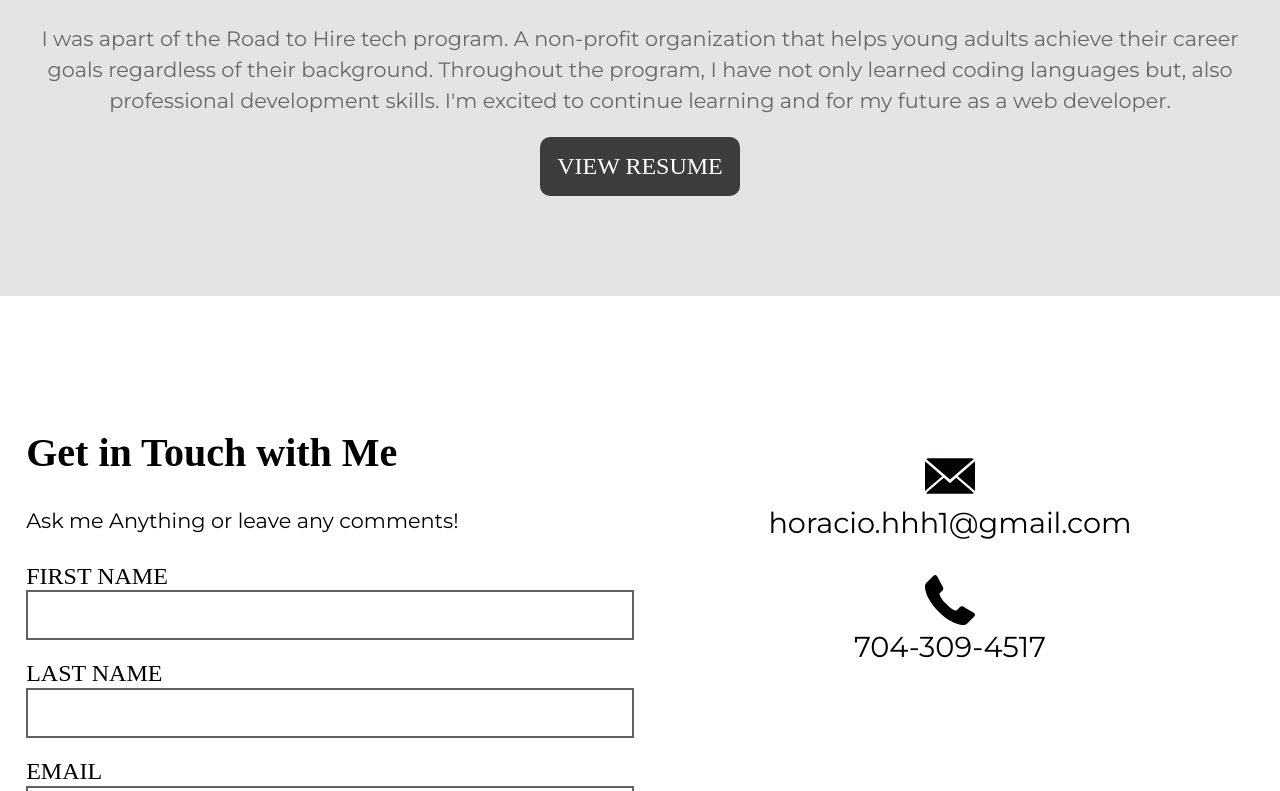
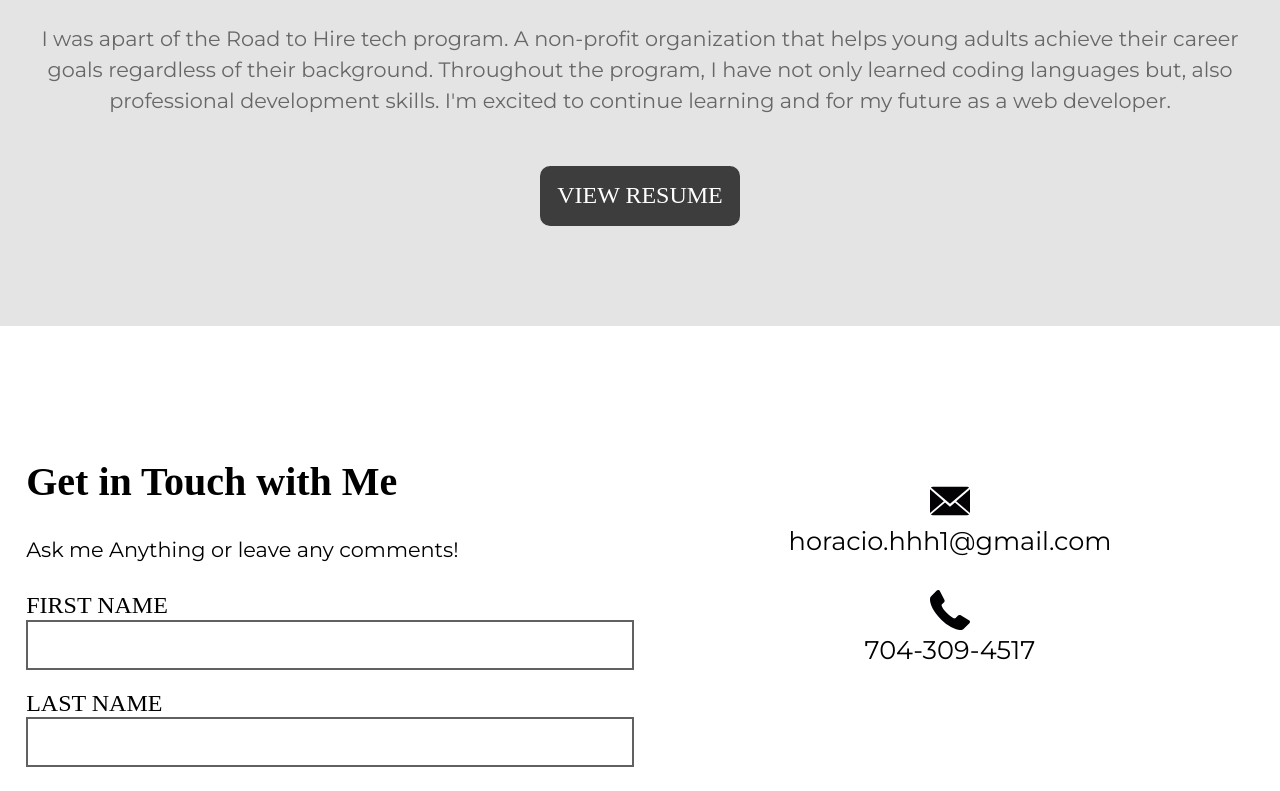
Before and after one commit to Hhernan6/personalPortfolio, a React (Create React App) app: page /Contact in a window 1280 px wide. Shown: the part 1680-2471 px from the top of the page. Built offline with nearby package versions, Linux system fonts and the light colour scheme; no server answers; a web font is replaced by a local one.

Commit message:
tweaking to contact and about

```diff
--- a/src/assets/partials/_About.scss
+++ b/src/assets/partials/_About.scss
@@ -47,7 +47,7 @@
       font-family: "Share", cursive;
       padding: 16px;
       border-radius: 10px;
-      margin: 0 auto;
+      margin: 50px auto 0 auto;
       display: block;
       &:hover {
         opacity: 0.9;
--- a/src/assets/partials/_contact.scss
+++ b/src/assets/partials/_contact.scss
@@ -5,10 +5,11 @@
   justify-content: space-around;
   flex-direction: column;
   height: 100%;
-  padding: 100px 20px;
+  padding: 100px 20px 20px 20px;
   @media (min-width: 760px) {
     flex-direction: row;
     justify-content: space-around;
+
   }
 
   &__form {
@@ -92,32 +93,35 @@
     height: auto;
     margin-top: 30px;
     a {
-      font-size: 1.8rem;
+      font-size: 1.6rem;
       color: black;
       font-family: 'Montserrat';
     }
     .contact-container__email-icon {
       background-image: url('img/mail-icon.svg');
       background-size: cover;
-      height: 50px;
-      width: 50px;
+      height: 40px;
+      width: 40px;
       margin: 5px auto;
     }
     .contact-container__phone-icon {
       background-image: url('img/phone-icon.svg');
       background-size: cover;
-      height: 50px;
-      width: 50px;
+      height: 40px;
+      width: 40px;
       margin: 5px auto;
 
     }
   }
   .elevator-btn {
-    margin: auto 0 0 auto;
+   margin: 40px 0 0 auto;
     height: 50px;
     width: 50px;
     cursor: pointer;
     background-size: cover;
     background-image: url('img/arrow.svg');
+    @media (min-width: 460px) {
+      margin: auto 0 0 auto;
+    }
   }
 }
--- a/src/components/Header/Header.js
+++ b/src/components/Header/Header.js
@@ -1,11 +1,6 @@
 import React from "react";
 
 const Header = () => {
-  // Get the navbar
-
-  // Get the offset position of the navbar
-
-  // Add the sticky class to the navbar when you reach its scroll position. Remove "sticky" when you leave the scroll position
   const stickyNavBar = () => {
     const navbar = document.getElementById("main-nav");
     const sticky = navbar.offsetTop;
@@ -19,21 +14,12 @@ const Header = () => {
 
   const toggleMenu = () => {
     const modal = document.getElementById("mobile-nav");
-
     if (modal.style.display === "block") modal.style.display = "none";
     else {
       modal.style.display = "block";
     }
   };
 
-  // const scroll = id => {
-  //   var elmnt = document.getElementById(id);
-  //   elmnt.scrollIntoView({
-  //     behavior: "smooth",
-  //     block: "end",
-  //     inline: "nearest"
-  //   });
-  // };
   return (
     <header>
       <nav className="mobile-nav" id="mobile-nav">
@@ -43,15 +29,19 @@ const Header = () => {
           onClick={toggleMenu}
         />
         <ul>
+          <li onClick={toggleMenu} className="main-nav__listItem ">
+            <a href="#about-container">About</a>
+          </li>
           <li
             onClick={toggleMenu}
-            className="main-nav__listItem ">
-            <a href="about-container">About</a>
+            className="main-nav__listItem main-nav__listItem--margin-top"
+          >
+            <a href="#contact-container">Contact</a>
           </li>
-          <li onClick={toggleMenu}  className="main-nav__listItem main-nav__listItem--margin-top" >
-            <a href="contact-container"> Contact</a>
-          </li>
-          <li  onClick={toggleMenu} className="main-nav__listItem main-nav__listItem--margin-top" >
+          <li
+            onClick={toggleMenu}
+            className="main-nav__listItem main-nav__listItem--margin-top"
+          >
             <a href="#project-container">Portfolio</a>
           </li>
         </ul>
```
Also changed, not shown: src/assets/partials/_home.scss (+1 -6 lines).
